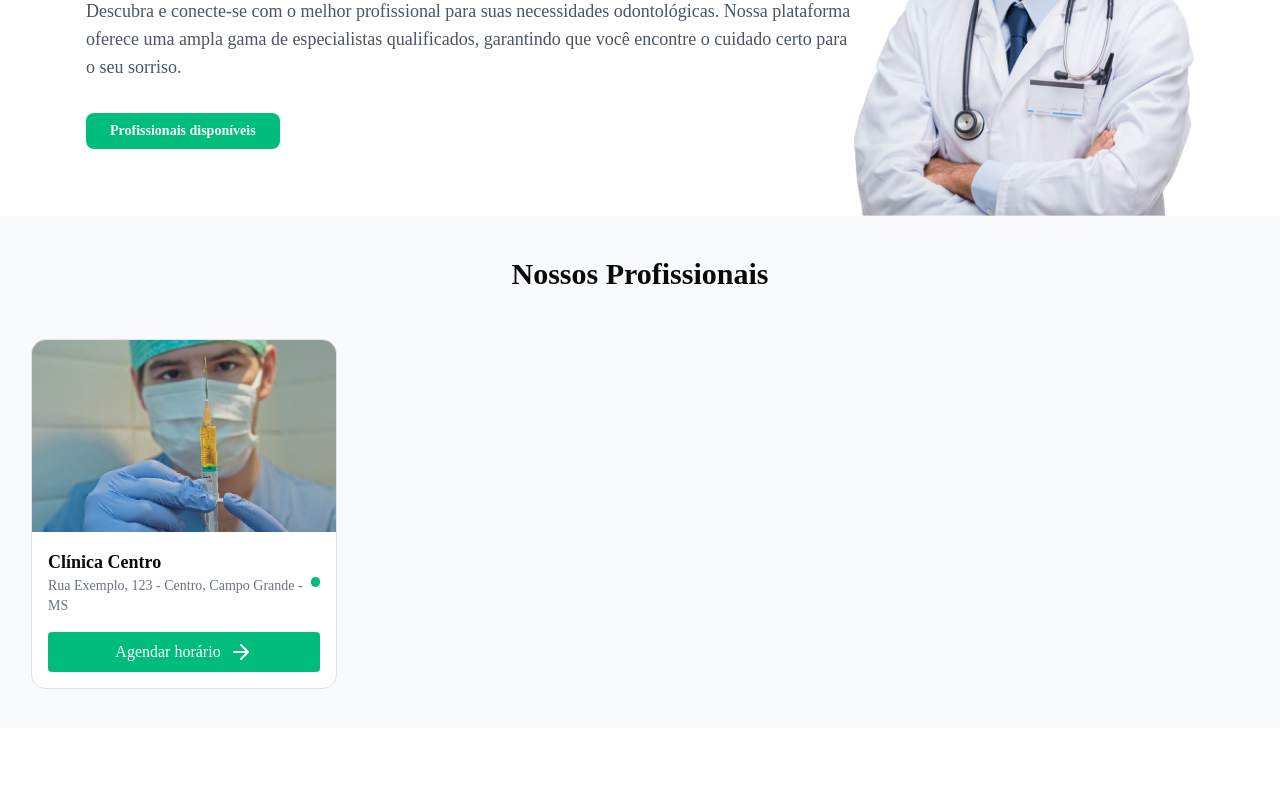
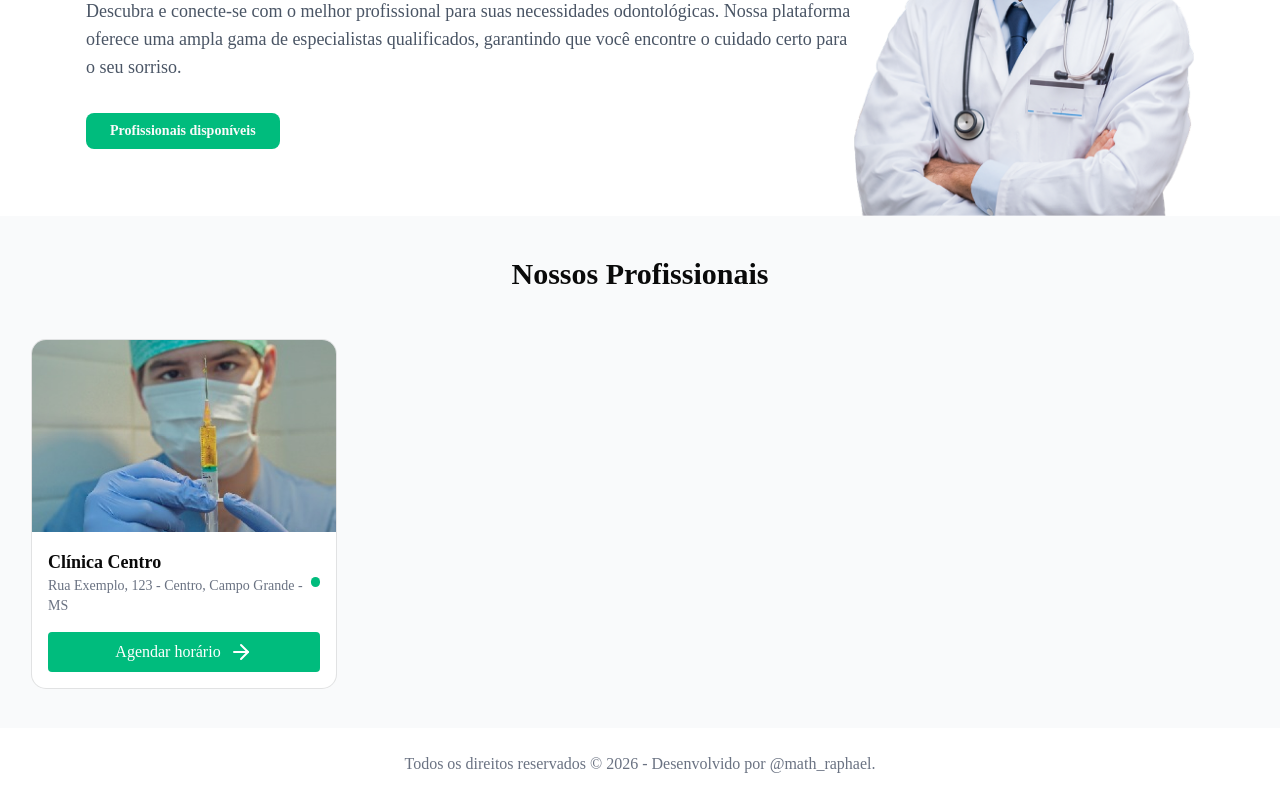
Before and after one commit to mathraphael/ProjetoSaasUdemy, a Next.js app in the folder odontopro/: page / in a window 1280 px wide. Shown: the part 295-1095 px from the top of the page. Before the commit the page ends 1023 px from the top, so only its background shows below. Built offline with nearby package versions, Linux system fonts and the light colour scheme.

Commit message:
[NOVO] #0 - IMPLEMENTANDO FOOTER

```diff
--- /dev/null
+++ b/odontopro/app/(public)/_components/footer.tsx
@@ -0,0 +1,11 @@
+export function Footer() {
+    return(
+        <footer className="py-6 text-center text-gray-500 text-sm md:text-base">
+            <p>
+                Todos os direitos reservados © {new Date().getFullYear()} - <span className="hover:text-black duration-300">
+                    Desenvolvido por @math_raphael.
+                </span>
+            </p>
+        </footer>
+    )
+}
--- a/odontopro/app/(public)/page.tsx
+++ b/odontopro/app/(public)/page.tsx
@@ -1,3 +1,4 @@
+import { Footer } from "./_components/footer";
 import { Header } from "./_components/header";
 import {Hero} from "./_components/hero"
 import { Professionals } from "./_components/professionals";
@@ -9,7 +10,11 @@ export default function Home() {
 
       <div>
         <Hero />
+
         <Professionals/>
+
+        <Footer />
+
       </div>
 
     </div>
```
